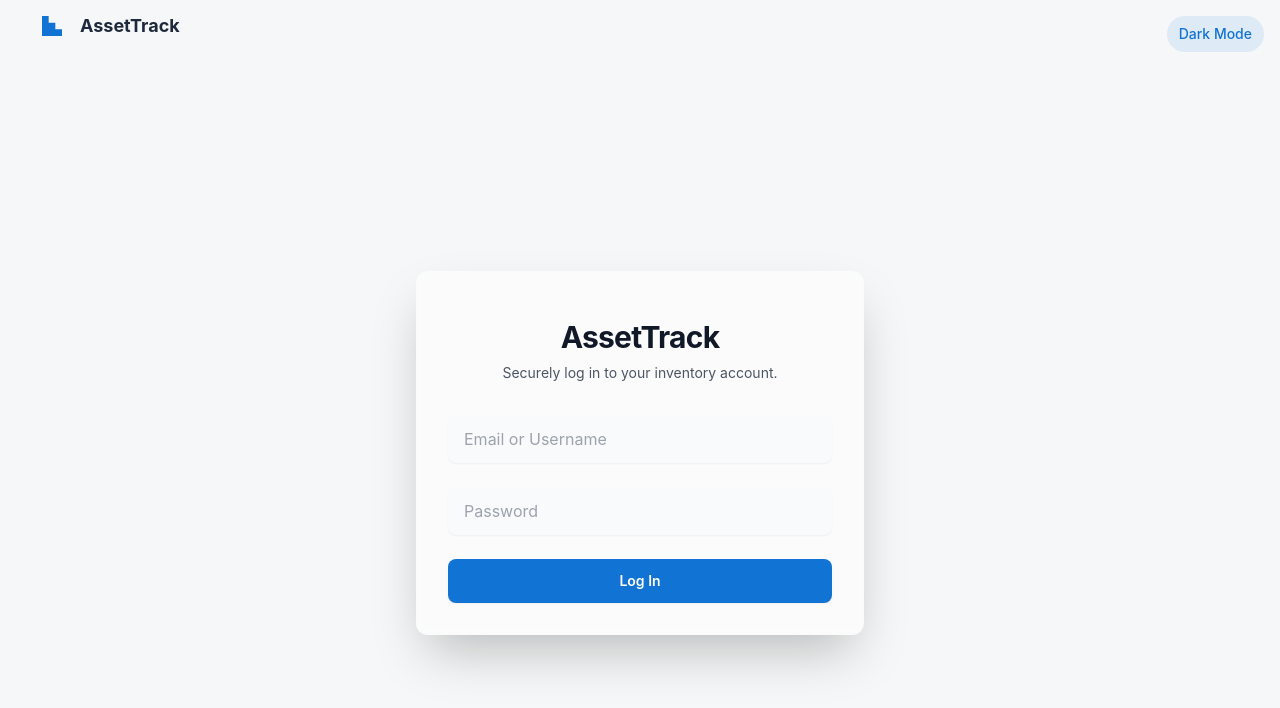
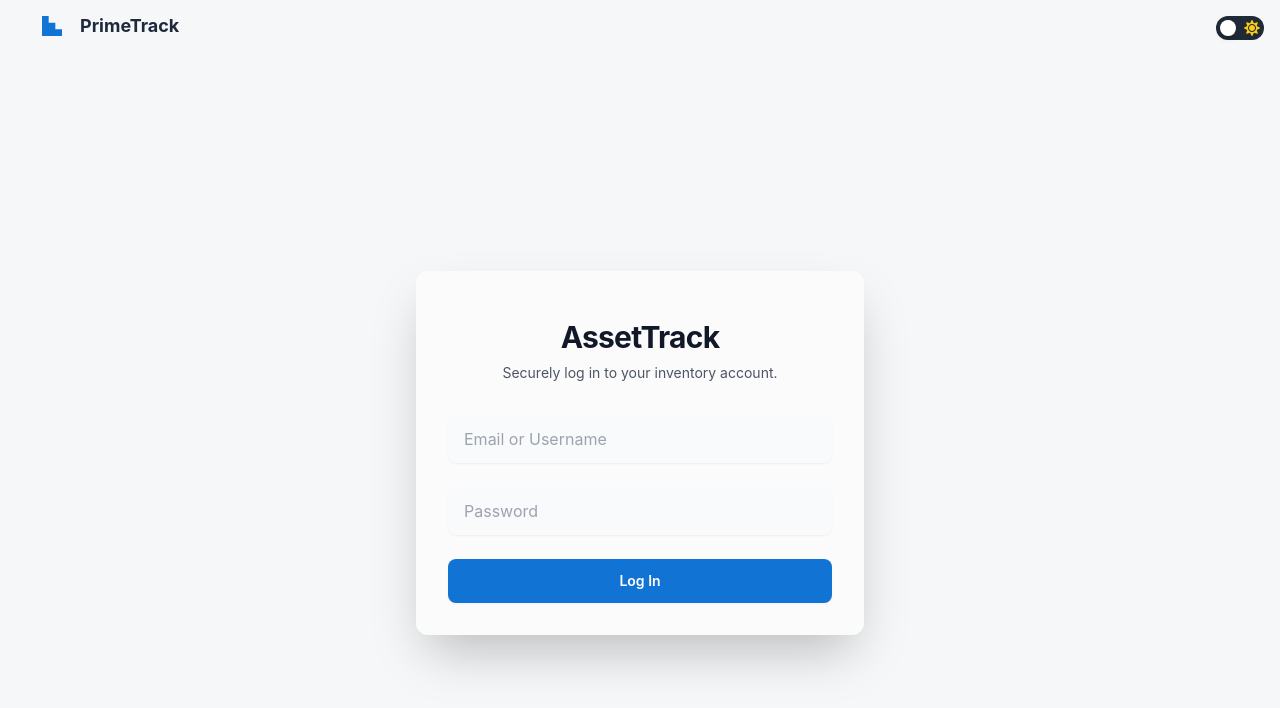
Before and after one commit to Allen-pogi/asset-monitoring-client, a React (Create React App) app: page /login in a window 1280 px wide. Shown: the top 708 px of the page. Built offline with nearby package versions, Linux system fonts and the light colour scheme.

Commit message:
Update header.jsx

```diff
--- a/src/user/components/header.jsx
+++ b/src/user/components/header.jsx
@@ -1,4 +1,5 @@
 import React, { useEffect, useState } from "react";
+import { FaMoon, FaSun } from "react-icons/fa";
 
 const Header = () => {
   const [dark, setDark] = useState(() => {
@@ -13,15 +14,35 @@ const Header = () => {
     if (dark) document.documentElement.classList.add("dark");
     else document.documentElement.classList.remove("dark");
   }, [dark]);
+
   return (
-    <header className="flex items-center border-b border-background-light/20 dark:border-background-dark/20 px-10 py-3">
-      <button
+    <header className="flex items-center border-b border-background-light/20 dark:border-background-dark/20 px-10 py-3 relative">
+      {/* Dark Mode Toggle */}
+      <div
+        className={`absolute top-4 right-4 flex items-center justify-between w-12 h-6 p-1 rounded-full cursor-pointer transition-colors duration-300 ${
+          dark ? "bg-gray-800" : "bg-gray-800"
+        }`}
         onClick={() => setDark(!dark)}
-        className="absolute top-4 right-4 rounded-full bg-primary/10 px-3 py-2 text-sm font-medium text-primary hover:bg-primary/20"
       >
-        {dark ? "Light Mode" : "Dark Mode"}
-      </button>
-      <div className="flex items-center gap-4 text-slate-800 dark:text-white">
+        <FaMoon
+          className={`text-yellow-300 ${
+            dark ? "opacity-100" : "opacity-50"
+          } transition-opacity duration-300`}
+        />
+        <FaSun
+          className={`text-yellow-400 ${
+            dark ? "opacity-50" : "opacity-100"
+          } transition-opacity duration-300`}
+        />
+        <div
+          className={`absolute top-1 left-1 w-4 h-4 bg-white rounded-full shadow-md transform transition-transform duration-300 ${
+            dark ? "translate-x-6" : "translate-x-0"
+          }`}
+        ></div>
+      </div>
+
+      <div cclassName="flex items-center">
+        <div className="flex items-center gap-4 text-slate-800 dark:text-white ml-auto justify-start ">
           <div className="h-6 w-6">
             <svg
               className="text-primary"
@@ -35,9 +56,12 @@ const Header = () => {
               />
             </svg>
           </div>
-        <h2 className="text-lg font-bold">AssetTrack</h2>
+          <h2 className="text-lg font-bold">PrimeTrack</h2>
         </div>
+      </div>
+      {/* Logo */}
     </header>
   );
 };
+
 export default Header;
```
Lines whose indentation alone changed are shown as unchanged.
